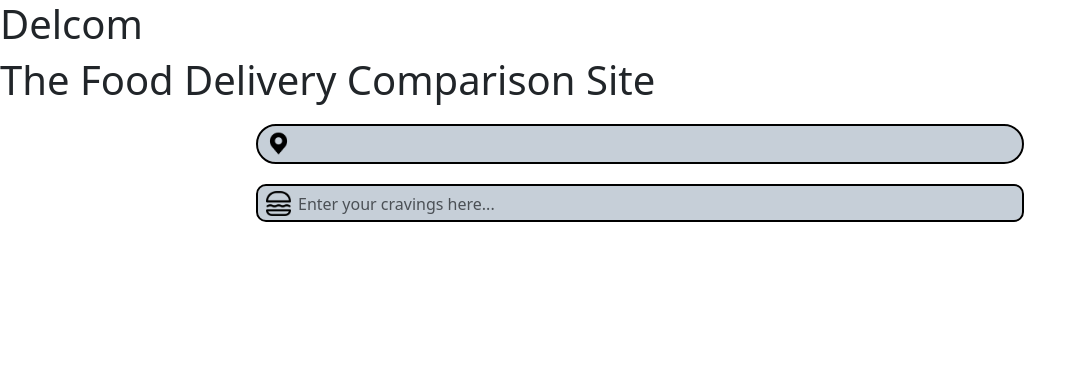
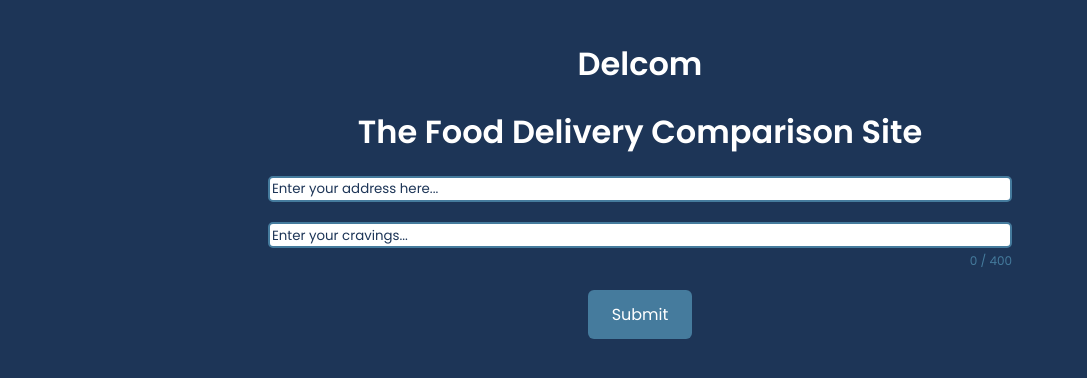
Before and after one commit to williamnyman/delcom, a React (Vite) app in the folder delcom_frontend/: page / in a window 1280 px wide. Shown: the top 378 px of the page, without its empty margins (0-1087 px from the left). Built offline with nearby package versions, Linux system fonts and the light colour scheme.

Commit message:
big frontend changes
starting to grind on the frontend to eventually get to an MVP started figuring out color palette and positioning to have an actually good looking website next step is polishing and implementing backend

```diff
--- a/delcom_frontend/src/App.css
+++ b/delcom_frontend/src/App.css
@@ -0,0 +1,75 @@
+@import url('https://fonts.googleapis.com/css2?family=Poppins:wght@400;600&display=swap');
+
+body {
+  margin: 0; /* remove browser default whitespace */
+  background-color: #1D3557; /* your app background */
+}
+
+/* styling for title and subtitle*/
+.title {
+    margin: 0; /* remove default margin */
+    color: white; /* title text color */
+    font-family: 'Poppins',sans-serif; /* title font */
+}
+
+.bar {
+    background-color: white;
+    color: #1D3557;
+    border: 2px solid;
+    border-color: #457B9D;
+    border-radius: 5px;
+    width: 60%;
+    font-family: 'Poppins', sans-serif;
+    box-sizing: border-box;
+    min-height: 26px;
+    transition: border-color .2s ease, box-shadow .2s ease;
+}
+
+.bar::placeholder{
+    color: #1D3557;
+    font-family: monospace;
+    font-family: 'Poppins', sans-serif;
+}
+
+.bar:focus {
+    outline: none; /* remove default focus outline */
+    border-color: #F4A261; /* change border color on focus */
+    box-shadow: 0 0 5px #F4A261; /* add a subtle glow effect */
+}
+
+.bar.address {
+
+    resize: none;
+}
+
+.bar.text{
+    resize: none;
+    min-height: 26px;
+}
+
+.submit-button {
+  background-color: #457B9D;
+  color: white;
+  border: none;
+  border-radius: 6px;
+  padding: 12px 24px;
+  font-family: 'Poppins', sans-serif;
+  font-size: 16px;
+  cursor: pointer;
+  transition: background-color .2s ease;
+}
+
+.submit-button:hover {
+  background-color: #F4A261;
+  box-shadow: 0 0 5px #F4A261; /* add a subtle glow effect */
+}
+
+.main-content {
+  display: flex;
+  flex-direction: column;   /* stack children vertically */
+  align-items: center;      /* center horizontally */
+  justify-content: flex-start; /* start from the top */
+  padding: 40px 20px;       /* space around edges */
+  gap: 20px;                /* consistent spacing between children */
+  text-align: center;       /* center text inside */
+}
--- a/delcom_frontend/src/App.tsx
+++ b/delcom_frontend/src/App.tsx
@@ -1,17 +1,21 @@
-{/* Text for users to put their requests into */}
+/* Main app component */
 
 import AddressBar from './components/AddressBar'
 import Subtitle from './components/Subtitle'
 import Title from './components/Title'
 import Textbar from './components/TextBar'
 
+import SubmitButton from './components/SubmitButton'
+
+
 function App() {
     return(
-      <div>
+      <div className='main-content'>
         <Title />
         <Subtitle />
         <AddressBar />
         <Textbar />
+        <SubmitButton />
       </div>
 
 
--- a/delcom_frontend/src/components/AddressBar.tsx
+++ b/delcom_frontend/src/components/AddressBar.tsx
@@ -1,34 +1,17 @@
-{
   /* Text for users to put their adress into */
-}
 
-import pinImg from '../assets/pin.png';
 
 function AddressBar() {
   return (
-    <form style={{ marginTop: "20px" }}>
-      <div className="form-group">
-        <div contentEditable
+        <input
+          className='bar address'
+          type="text"
+          placeholder='Enter your address here...'
+          maxLength={80}
+          spellCheck={false}
 
-          className="form-control"
 
-          style={{  borderRadius: "20px",
-                    backgroundImage: `url(${pinImg})`,
-                    backgroundPosition: "8px 5px",
-                    backgroundRepeat: "no-repeat",
-                    backgroundSize: "25px 25px",
-                    paddingLeft: "40px",
-                    backgroundColor: "#c6cfd8ff",
-                    width: "60%",
-                    margin: "0 auto",
-                    maxHeight: "200px",
-                    overflow: "auto",
-                    border: "2px solid black",
-
-                  }}
-        />
-      </div>
-    </form>
+    />
   );
 }
 
--- /dev/null
+++ b/delcom_frontend/src/components/SubmitButton.tsx
@@ -0,0 +1,10 @@
+/* Submit button */
+
+function SubmitButton() {
+    return (
+        <button className="submit-button">Submit</button>
+
+    );
+}
+
+export default SubmitButton;
--- a/delcom_frontend/src/components/Subtitle.tsx
+++ b/delcom_frontend/src/components/Subtitle.tsx
@@ -1,8 +1,8 @@
-{/* Delcom description */}
+/* Delcom description */
 
 function Subtitle() {
     return (
-        <h1>The Food Delivery Comparison Site</h1>
+        <h1 className="title">The Food Delivery Comparison Site</h1>
     );
 }
 
--- a/delcom_frontend/src/components/TextBar.tsx
+++ b/delcom_frontend/src/components/TextBar.tsx
@@ -1,60 +1,52 @@
-{
-  /* Text for users to put their requests into */
-}
-import React , {useRef, useEffect} from 'react';
-import burgerImg from '../assets/burger.png';
+import React, { useState, useRef, useEffect } from "react";
 
 function TextBar() {
-  const textareaRef = React.useRef<HTMLTextAreaElement>(null);
-  const maxHeight = 200; // Maximum height in pixels
+  const textareaRef = useRef<HTMLTextAreaElement>(null);
+  const maxChars = 400; // maximum characters
+  const [text, setText] = useState(""); // track textarea content
 
-  const handleInput = () => {
+  const handleInput = (e: React.ChangeEvent<HTMLTextAreaElement>) => {
+    const value = e.target.value;
+    setText(value);
+
     if (textareaRef.current) {
-      textareaRef.current.style.height = "auto"; // Reset height
-      textareaRef.current.style.height = `${textareaRef.current.scrollHeight}px`; // Set to scroll height
+      textareaRef.current.style.height = "auto"; // reset height
+      textareaRef.current.style.height = `${textareaRef.current.scrollHeight}px`;
 
-
-      if (textareaRef.current.scrollHeight > maxHeight) {
-          textareaRef.current.style.overflowY = "auto";
-          textareaRef.current.style.height = `${maxHeight}px`;
-      }
-      else {
-          textareaRef.current.style.overflowY = "hidden";
+      if (textareaRef.current.scrollHeight > 200) {
+        textareaRef.current.style.overflowY = "auto";
+        textareaRef.current.style.height = `200px`;
+      } else {
+        textareaRef.current.style.overflowY = "hidden";
       }
     }
-  }
+  };
 
-  React.useEffect(() => {
-    handleInput(); // Adjust height on mount
+  // adjust height on mount
+  useEffect(() => {
+    if (textareaRef.current) {
+      handleInput({ target: textareaRef.current } as React.ChangeEvent<HTMLTextAreaElement>);
+    }
   }, []);
 
   return (
-    <form style={{ marginTop: "20px" }}>
-      <div className="form-group">
-        <textarea
-          ref ={textareaRef}
-          placeholder='Enter your cravings here...'
-          onInput={handleInput}
-          rows={1}
-          className="form-control"
+    <div style={{ width: "60%", display: "flex", flexDirection: "column", alignItems: "center" }}>
+      <textarea
+        className="bar text"
+        ref={textareaRef}
+        placeholder="Enter your cravings..."
+        value={text}
+        onChange={handleInput}
+        maxLength={maxChars}
+        rows={1}
+        style={{ maxHeight: 200, width: "100%" }}
+        spellCheck={false}
+      />
 
-          style={{  borderRadius: "10px",
-                    backgroundImage: `url(${burgerImg})`,
-                    backgroundPosition: "8px 5px",
-                    backgroundRepeat: "no-repeat",
-                    backgroundSize: "25px 25px",
-                    paddingLeft: "40px",
-                    backgroundColor: "#c6cfd8ff",
-                    width: "60%",
-                    margin: "0 auto",
-                    overflow: "hidden",
-                    border: "2px solid black",
-                    resize: "none", // Prevent resizing
-                    maxHeight: "200px", // Limit height
-                  }}
-        />
+      <div style={{ fontSize: "12px", color: "#457B9D", marginTop: "4px", alignSelf: "flex-end", fontFamily: 'Poppins' }}>
+        {text.length} / {maxChars}
       </div>
-    </form>
+    </div>
   );
 }
 
--- a/delcom_frontend/src/components/Title.tsx
+++ b/delcom_frontend/src/components/Title.tsx
@@ -1,9 +1,9 @@
-{
-  /* Delcom Title */
-}
+/* Delcom Title */
+
 
 function Title() {
-  return <h1 className="title">Delcom</h1>;
+  return <h1 className="title" style={{fontFamily: 'Poppins'}}>
+    Delcom</h1>;
 }
 
 export default Title;
--- a/delcom_frontend/src/main.tsx
+++ b/delcom_frontend/src/main.tsx
@@ -1,7 +1,8 @@
 import { StrictMode } from "react";
 import { createRoot } from "react-dom/client";
 import App from "./App.tsx";
-import "bootstrap/dist/css/bootstrap.css";
+import './App.css'
+
 
 createRoot(document.getElementById("root")!).render(
   <StrictMode>
```
Also changed, not shown: 2 other files (tests, documents, lock files or other folders).
